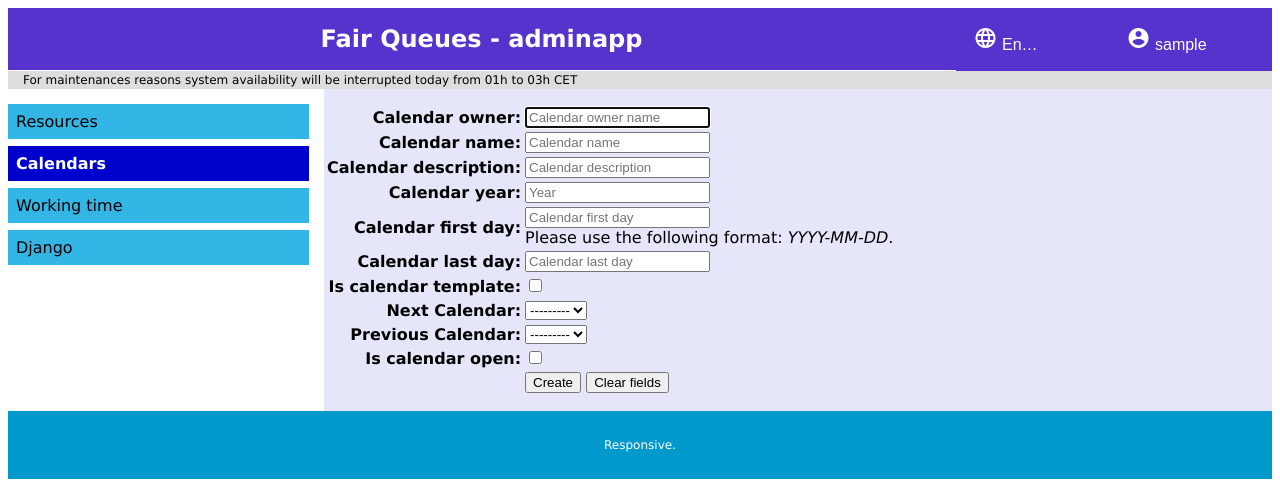
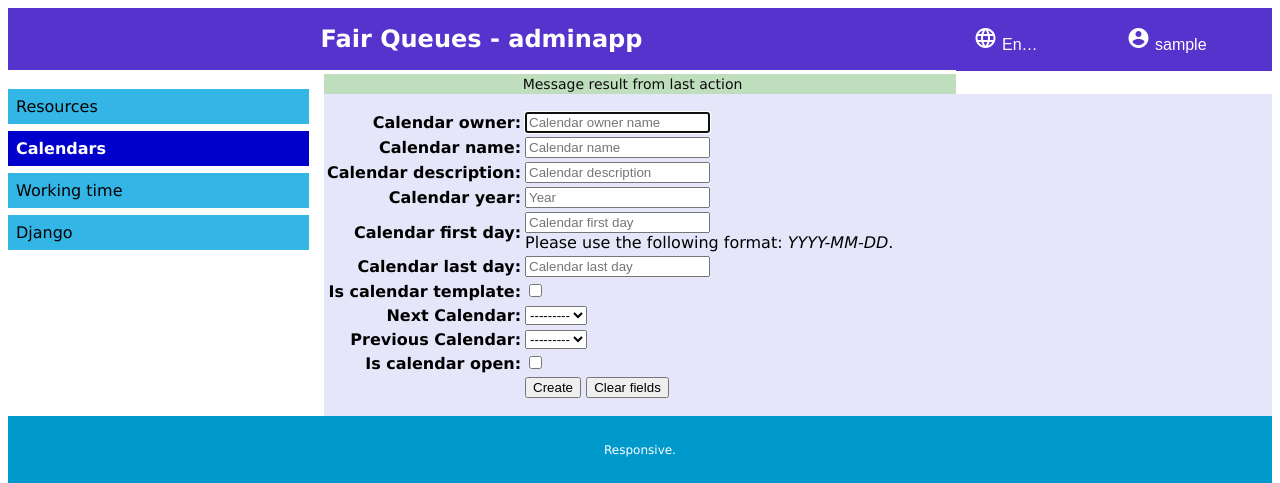
Before and after one commit to golobart/fairqueue, a Django app: page /en-us/adminapp/crecal/ in a window 1280 px wide. Shown: the top 483 px of the page. Run offline with Django 3.2, Linux system fonts and the light colour scheme; the visitor is signed in with stand-in values (Sample User, id 1); data that the repository does not hold is empty; some libraries are stand-ins or nearby versions.

Commit message:
last action return message (firsts steps)

```diff
--- a/adminapp/static/adminapp/styles_1.css
+++ b/adminapp/static/adminapp/styles_1.css
@@ -64,6 +64,40 @@ display: inline-block;
 @keyframes textenter {
   from {left: 100%;}
   to {left: 0%;}
+}
+
+.resultmessage {
+  background-color: #bbddbb;
+  color: #000000;
+  padding: 2px 15px;
+  margin: 0px;
+  #text-align: center;
+  height: auto;
+  font-size: 14px;
+  opacity: 0;
+  animation-name: dialogdisappear;
+  animation-duration: 10s;
+  /* animation-delay: 1s; */
+}
+
+.resultmessage p {
+  margin: 0;
+  padding: 0;
+  position: relative;
+  text-align: center;
+}
+
+@keyframes dialogdisappear {
+ /* from {opacity: 1;}
+  to {opacity: 0;} */
+ /* from {visibility: visible;}
+  to {visibility: hidden;}*/
+/*  from {display: block;}
+  to {display: none;}*/
+  0%   {opacity: 0;}
+  10%  {opacity: 1;}
+  85%  {opacity: 1;}
+  100% {opacity: 0;}
 }
 
 .menu  {
--- a/adminapp/templates/adminapp/adminbase.html
+++ b/adminapp/templates/adminapp/adminbase.html
@@ -71,7 +71,7 @@
     {% block alerts %}
     <!-- TODO make thin header -->
     <div class="alerter">
-      <p>For maintenances reasons system availability will be interrupted today from 01h to 03h CET</p>
+      <p>Alert message for maintenance or other reasons (i.e. System unavailable today from 01h to 02h CET)</p>
     </div>
     {% endblock alerts %}
   </mark>
@@ -92,11 +92,20 @@
     </div>
     {% endblock mainmenu %}
   </nav>
+
+  <mark>
+    {% block resultmessage %}
+    <div class="col-6 col-s-9 resultmessage">
+      <p>Message result from last action</p>
+    </div>
+    {% endblock resultmessage %}
+  </mark>
+
   <main>
     {% block content %}
     <div class="col-6 col-s-9"  style="background:orange;">
-      <h1>The Purpose</h1>
-      <p>xxx xxx.</p>
+      <h1>Header 1</h1>
+      <p>paragraph</p>
     </div>
     {% endblock content %}
   </main>
--- a/adminapp/templates/adminapp/adminmain.html
+++ b/adminapp/templates/adminapp/adminmain.html
@@ -18,6 +18,10 @@
 {% comment %}
 <!-- put comments here -->
 {% endcomment %}
+
+{% block resultmessage %}
+<!-- just remove default content -->
+{% endblock resultmessage %}
 
 {% block content %}
 <!-- TODO put search engine and results, paginate -->
--- a/adminapp/templates/adminapp/calendar.html
+++ b/adminapp/templates/adminapp/calendar.html
@@ -1,5 +1,9 @@
 {% extends 'adminapp/adminbase.html' %}
 {% load i18n %}
+
+{% block alerts %}
+<!-- just remove default content -->
+{% endblock alerts %}
 
 {% block content %}
 <div class="col-9 col-s-12"  style="background:lavender;">
--- a/adminapp/templates/adminapp/createcalendar.html
+++ b/adminapp/templates/adminapp/createcalendar.html
@@ -1,5 +1,9 @@
 {% extends 'adminapp/adminbase.html' %}
 {% load i18n %}
+
+{% block alerts %}
+<!-- just remove default content -->
+{% endblock alerts %}
 
 {% block content %}
 <div class="col-9 col-s-12"  style="background:lavender;">
--- a/adminapp/templates/adminapp/createresource.html
+++ b/adminapp/templates/adminapp/createresource.html
@@ -1,5 +1,9 @@
 {% extends 'adminapp/adminbase.html' %}
 {% load i18n %}
+
+{% block alerts %}
+<!-- just remove default content -->
+{% endblock alerts %}
 
 {% block content %}
 <div class="col-9 col-s-12"  style="background:lavender;">
--- a/adminapp/templates/adminapp/resource.html
+++ b/adminapp/templates/adminapp/resource.html
@@ -1,5 +1,9 @@
 {% extends 'adminapp/adminbase.html' %}
 {% load i18n %}
+
+{% block alerts %}
+<!-- just remove default content -->
+{% endblock alerts %}
 
 {% block content %}
 <div class="col-9 col-s-12"  style="background:lavender;">
--- a/adminapp/templates/adminapp/searchcalendars.html
+++ b/adminapp/templates/adminapp/searchcalendars.html
@@ -1,5 +1,9 @@
 {% extends 'adminapp/adminbase.html' %}
 {% load i18n %}
+
+{% block alerts %}
+<!-- just remove default content -->
+{% endblock alerts %}
 
 {% block content %}
 <div class="col-9 col-s-12"  style="background:lavender;">
--- a/adminapp/templates/adminapp/searchcalendarsdo.html
+++ b/adminapp/templates/adminapp/searchcalendarsdo.html
@@ -1,5 +1,9 @@
 {% extends 'adminapp/adminbase.html' %}
 {% load i18n %}
+
+{% block alerts %}
+<!-- just remove default content -->
+{% endblock alerts %}
 
 {% block content %}
 <div class="col-9 col-s-12"  style="background:lavender;">
--- a/adminapp/templates/adminapp/searchresourcesdo.html
+++ b/adminapp/templates/adminapp/searchresourcesdo.html
@@ -1,5 +1,9 @@
 {% extends 'adminapp/adminbase.html' %}
 {% load i18n %}
+
+{% block alerts %}
+<!-- just remove default content -->
+{% endblock alerts %}
 
 {% block content %}
 <div class="col-9 col-s-12"  style="background:lavender;">
```
Also changed, not shown: adminapp/templates/adminapp/searchresources.html (+10 -0 lines).
